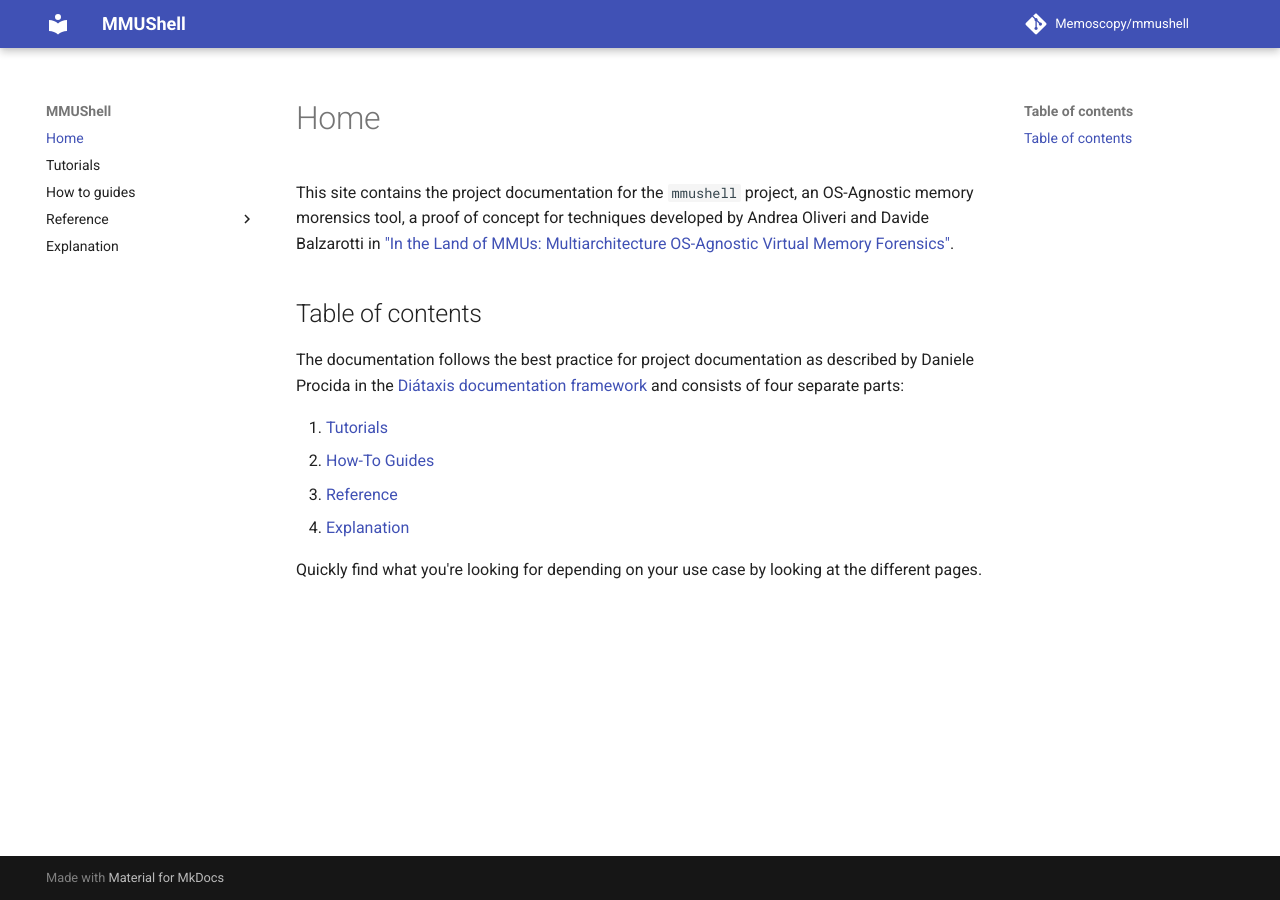
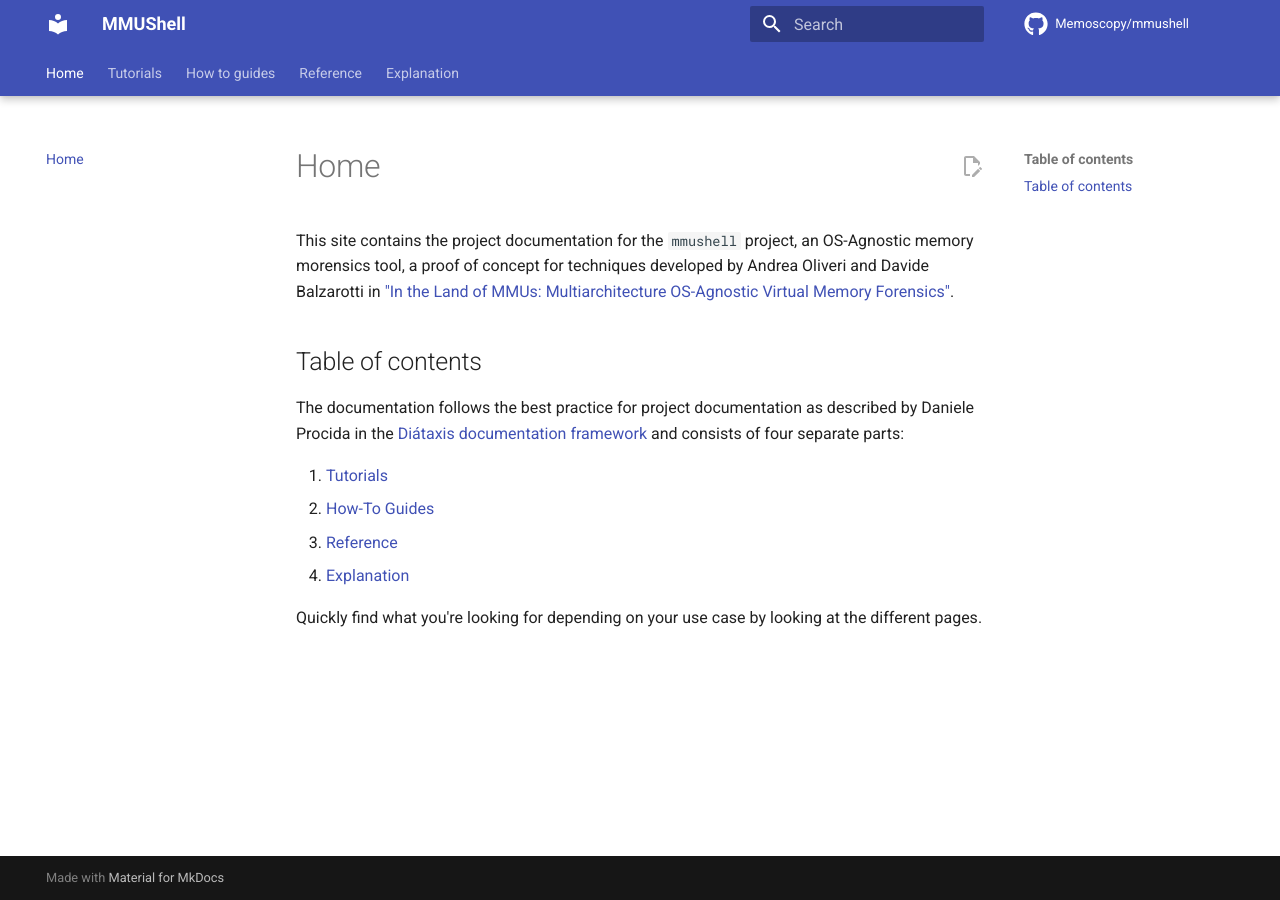
Before and after one commit to eurecom-s3/mmushell, an MkDocs documentation site: the page built from docs/index.md, in a window 1280 px wide. Built offline with MkDocs 1.6.1 and Material for MkDocs 9.7.7, drawn with Linux system fonts in a browser that asks for light colours; comment, search, counter and statistics services are not loaded.

Commit message:
docs: customized mkdocs

```diff
--- a/mkdocs.yml
+++ b/mkdocs.yml
@@ -5,11 +5,32 @@ site_description: Documentation for MMUShell
 repo_name: Memoscopy/mmushell
 repo_url: https://github.com/Memoscopy/mmushell
 
+edit_uri: edit/main/docs/
+
 theme:
   name: material
+  features:
+    - search.suggest
+    - search.highlight
+    - search.share
+    - content.action.edit
+    - navigation.instant
+    - navigation.tabs
+    - navigation.tabs.sticky
+    - navigation.sections
+    - navigation.path
+    - navigation.top
+  icon:
+    repo: fontawesome/brands/github
 
 plugins:
   - mkdocstrings
+  - search
+  - git-revision-date-localized:
+      enable_creation_date: true
+  - git-committers:
+      repository: Memoscopy/mmushell
+      branch: main
 
 markdown_extensions:
   - admonition
--- a/requirements.txt
+++ b/requirements.txt
@@ -20,4 +20,6 @@ pyelftools
 # documentation
 mkdocs
 mkdocs-material
+mkdocs-git-revision-date-localized-plugin
+mkdocs-git-committers-plugin-2
 mkdocstrings[python]
```
Also changed, not shown: 1 other file.
